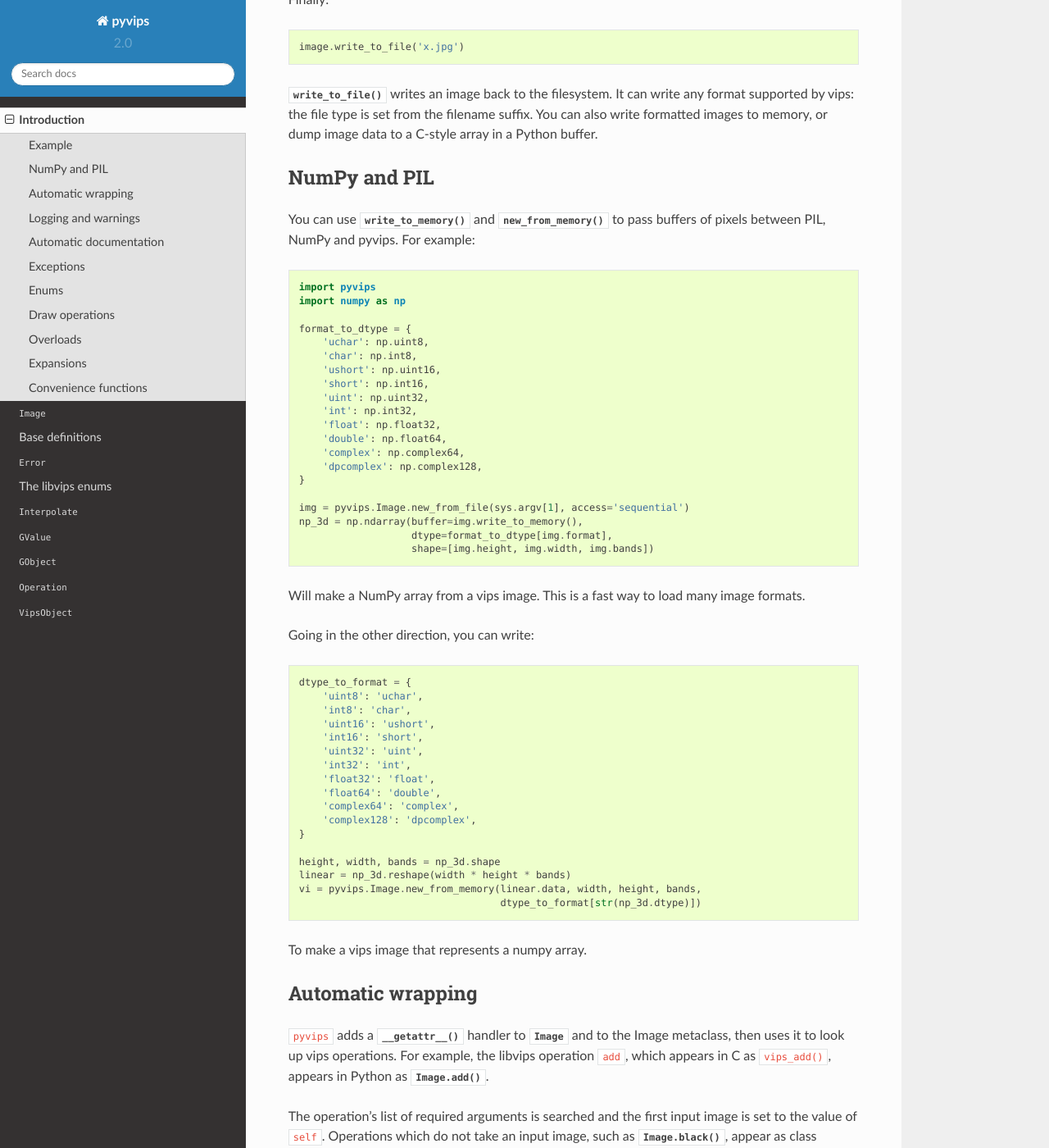
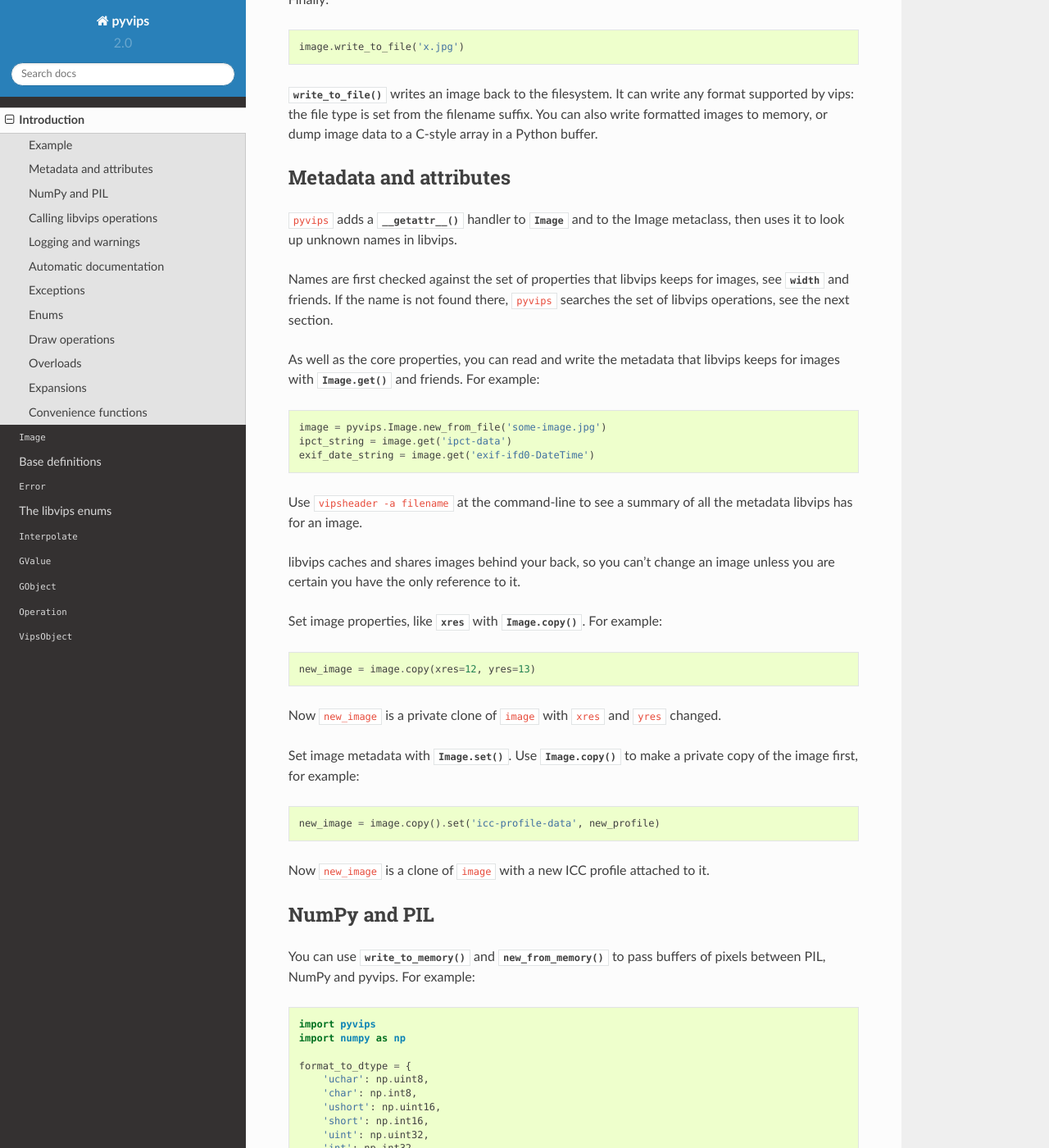
Before and after one commit to libvips/pyvips, a Sphinx documentation site: the page built from doc/intro.rst, in a window 1280 px wide and 1400 px high, scrolled down 1607 px. Shown: the whole window at 82% size. Built offline with Sphinx 7.4.7 and the Read the Docs theme 2.0.0, drawn with Linux system fonts in a browser that asks for light colours; some of the changed text lies outside the part shown.

Commit message:
add notes on metadata
how to get/set

see https://github.com/jcupitt/libvips/issues/721

```diff
--- a/doc/intro.rst
+++ b/doc/intro.rst
@@ -76,6 +76,47 @@ write any format supported by vips: the file type is set from the filename
 suffix. You can also write formatted images to memory, or dump
 image data to a C-style array in a Python buffer.
 
+Metadata and attributes
+-----------------------
+
+``pyvips`` adds a :meth:`.__getattr__` handler to :class:`.Image` and to
+the Image metaclass, then uses it to look up unknown names in libvips.
+
+Names are first checked against the set of properties that libvips
+keeps for images, see :attr:`.width` and friends. If the name is not
+found there, ``pyvips`` searches the set of libvips operations, see the next
+section.
+
+As well as the core properties, you can read and write the metadata
+that libvips keeps for images with :meth:`.Image.get` and
+friends. For example::
+
+    image = pyvips.Image.new_from_file('some-image.jpg')
+    ipct_string = image.get('ipct-data')
+    exif_date_string = image.get('exif-ifd0-DateTime')
+
+Use ``vipsheader -a filename`` at the command-line to see a summary of all the
+metadata libvips has for an image.
+
+libvips caches and shares images behind your back, so you can't change an image
+unless you are certain you have the only reference to it.
+
+Set image properties, like :attr:`.xres` with :meth:`.Image.copy`. For
+example::
+
+        new_image = image.copy(xres=12, yres=13)
+
+Now ``new_image`` is a private clone of ``image`` with ``xres`` and ``yres``
+changed.
+
+Set image metadata with :meth:`.Image.set`. Use :meth:`.Image.copy` to make
+a private copy of the image first, for example::
+
+        new_image = image.copy().set('icc-profile-data', new_profile)
+
+Now ``new_image`` is a clone of ``image`` with a new ICC profile attached to
+it.
+
 NumPy and PIL
 -------------
 
@@ -128,13 +169,12 @@ Going in the other direction, you can write::
 
 To make a vips image that represents a numpy array.
 
-Automatic wrapping
-------------------
+Calling libvips operations
+--------------------------
 
-``pyvips`` adds a :meth:`.__getattr__` handler to :class:`.Image`
-and to the Image metaclass, then uses it to look up vips operations. For
-example, the libvips operation ``add``, which appears in C as ``vips_add()``,
-appears in Python as :meth:`.Image.add`.
+Unknown names which are not image properties are looked up as libvips
+operations. For example, the libvips operation ``add``, which appears in C as
+``vips_add()``, appears in Python as :meth:`.Image.add`.
 
 The operation's list of required arguments is searched and the first input
 image is set to the value of ``self``. Operations which do not take an input
@@ -192,15 +232,6 @@ kind of compound object and it will be converted for you. You can write::
 
 And so on. A set of overloads are defined for :meth:`.Image.linear`,
 see below.
-
-It also does a couple of more ambitious conversions. It will automatically
-convert to and from the various vips types, like ``VipsBlob`` and
-``VipsArrayImage``. For example, you can read the ICC profile out of an
-image like this::
-
-    profile = im.get('icc-profile-data')
-
-and profile will be a byte string.
 
 If an operation takes several input images, you can use a constant for all but
 one of them and the wrapper will expand the constant to an image for you. For
```
